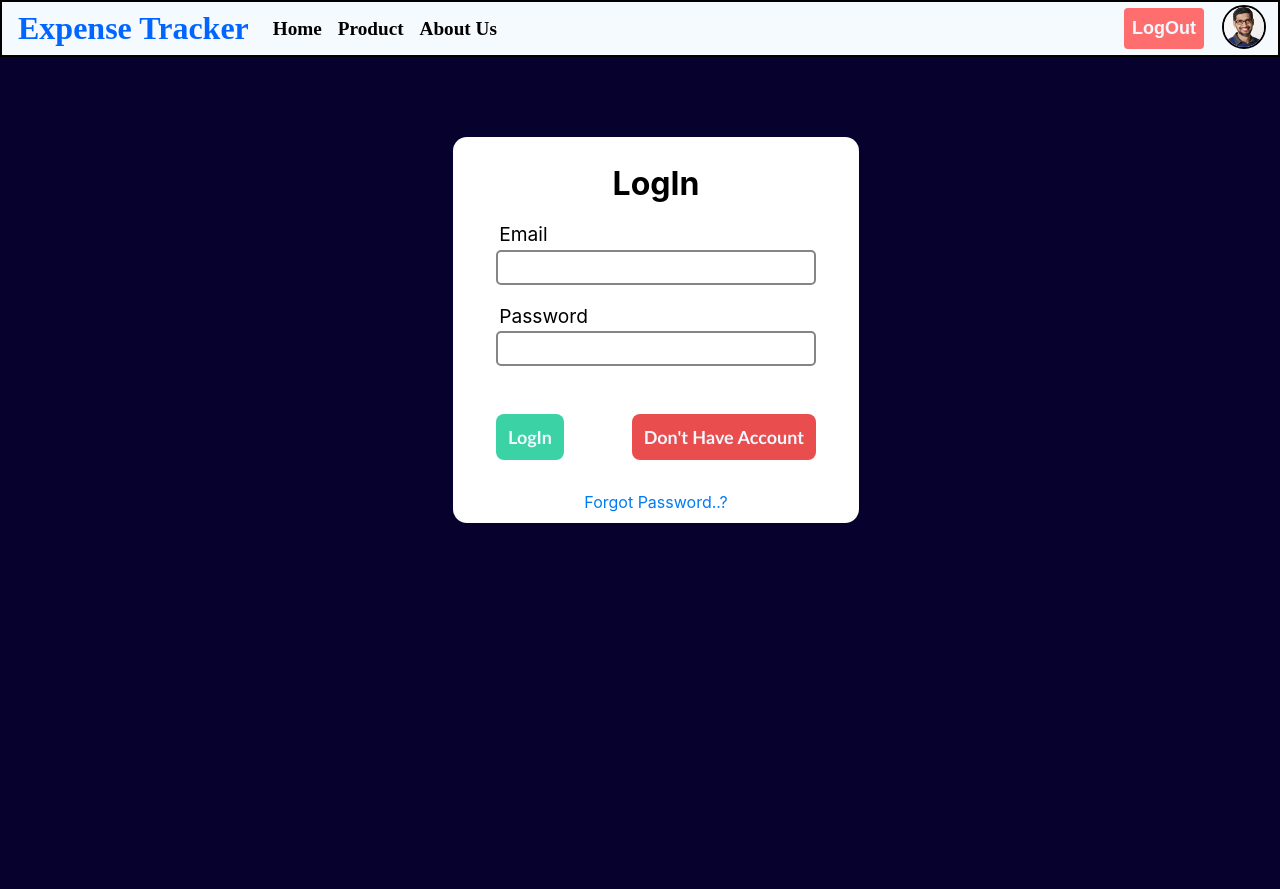
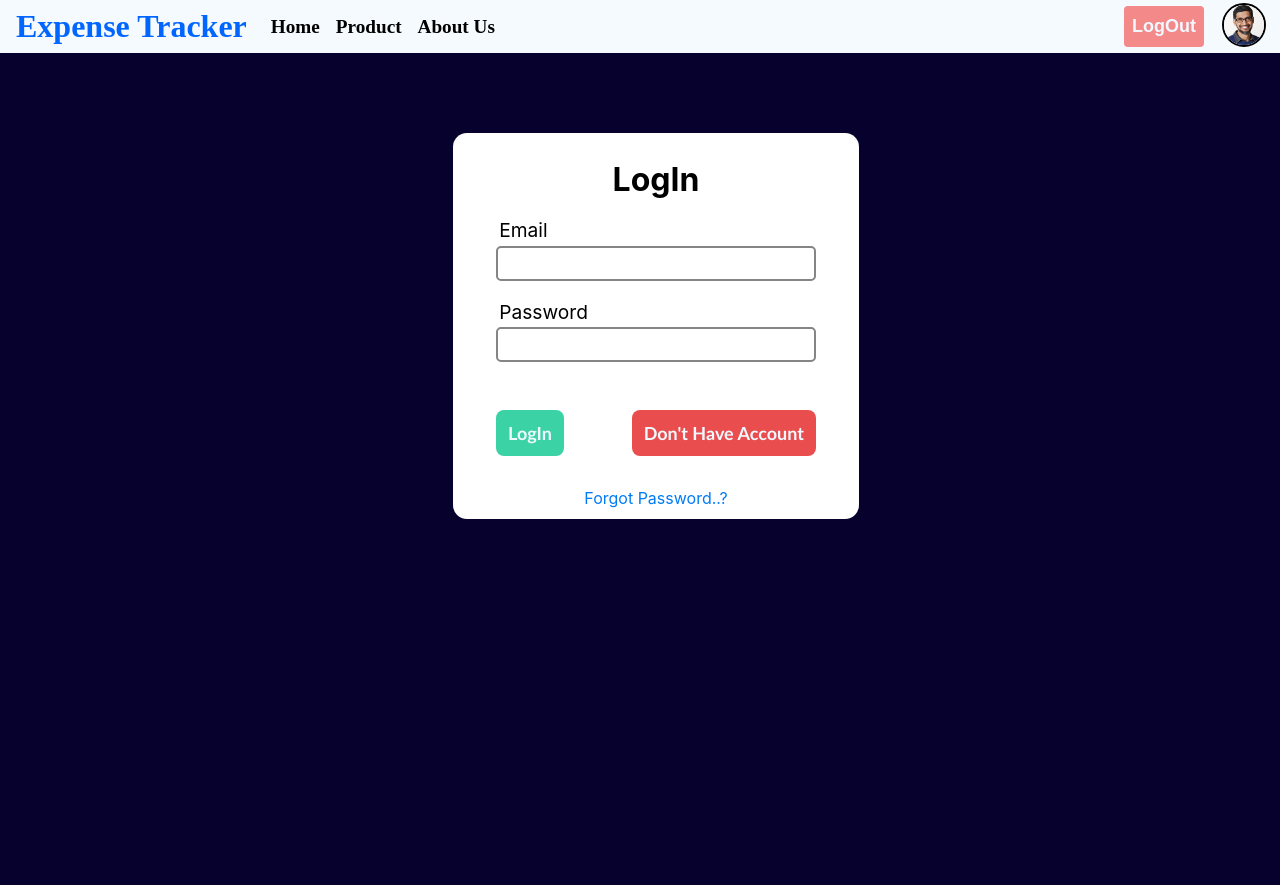
Before and after one commit to shubh532/expense-tracker, a React (Create React App) app: page /login in a window 1280 px wide. Shown: the top 889 px of the page. Built offline with nearby package versions, Linux system fonts and the light colour scheme; no server answers; sample sign-in values are in the browser's storage.

Commit message:
installing redux ToolKit

```diff
--- a/package.json
+++ b/package.json
@@ -3,6 +3,7 @@
   "version": "0.1.0",
   "private": true,
   "dependencies": {
+    "@reduxjs/toolkit": "^1.9.5",
     "@testing-library/jest-dom": "^5.16.5",
     "@testing-library/react": "^13.4.0",
     "@testing-library/user-event": "^13.5.0",
--- a/src/Components/NavBar.module.css
+++ b/src/Components/NavBar.module.css
@@ -3,7 +3,7 @@
     display: flex;
     flex-direction: row;
     align-items: center;
-    border: 2px solid;
+    /* border: 2px solid; */
     background-color: rgb(245, 250, 255);
     z-index: 5;
     margin: 0px;;
@@ -54,7 +54,7 @@
     font-weight: bold;
     border: 0px;
     border-radius: 4px;
-    background-color: rgb(255, 110, 110);
+    background-color: rgb(243, 137, 137);
 }
 
 .LogInOutBsns .LogInBtn {
@@ -74,9 +74,9 @@
 }
 
 .LogInOutBsns .LogOutBtn:hover {
-    box-shadow: 0px 0px 7px 2px rgb(77, 28, 28);
+    box-shadow: 0px 0px 5px 2px rgb(77, 28, 28);
+    background-color: rgb(204, 15, 15);
     cursor: pointer;
-    transform: translate(2px, 2px);
 }
 
 .Profile {
--- a/src/ExpenseComponents/ExpenseForm.js
+++ b/src/ExpenseComponents/ExpenseForm.js
@@ -42,7 +42,7 @@ function ExpenseForm() {
                         <select name="Category" ref={getCategory}>
                             <option value="Food">Food</option>
                             <option value="Medical">Petrol</option>
-                            <option value="mercedes">Medical</option>
+                            <option value="Medical">Medical</option>
                             <option value="Salary">Salary</option>
                             <option value="other">Other</option>
                         </select>
--- a/src/ExpenseComponents/ExpenseList.js
+++ b/src/ExpenseComponents/ExpenseList.js
@@ -1,7 +1,6 @@
 import { useContext, useRef, useState } from "react";
 import ExpenseCtx from "../ContextAPI/createExpenseCtx";
 import Style from "./expenseList.module.css"
-import axios from "axios";
 
 function ExpenseList() {
     const ExpenseData = useContext(ExpenseCtx)
--- a/src/Pages/Profile.js
+++ b/src/Pages/Profile.js
@@ -20,9 +20,7 @@ function Profile() {
         async function GetDataFireBase() {
             SetLoading(true)
             try {
-                const Response = await axios.post("https://identitytoolkit.googleapis.com/v1/accounts:lookup?key=AIzaSyDylzGVLX-rmTUX0T1v6RbDkssgdhg-ciI", {
-                    idToken: idToken.TokenId
-                })
+                const Response = await axios.post("https://identitytoolkit.googleapis.com/v1/accounts:lookup?key=AIzaSyDylzGVLX-rmTUX0T1v6RbDkssgdhg-ciI", {idToken: idToken.TokenId})
                 if (Response.status === 200) {
                     SetName(Response.data.users[0].displayName)
                     SetPhotoUrl(Response.data.users[0].photoUrl)
```
Also changed, not shown: 1 other file (tests, documents, lock files or other folders).
